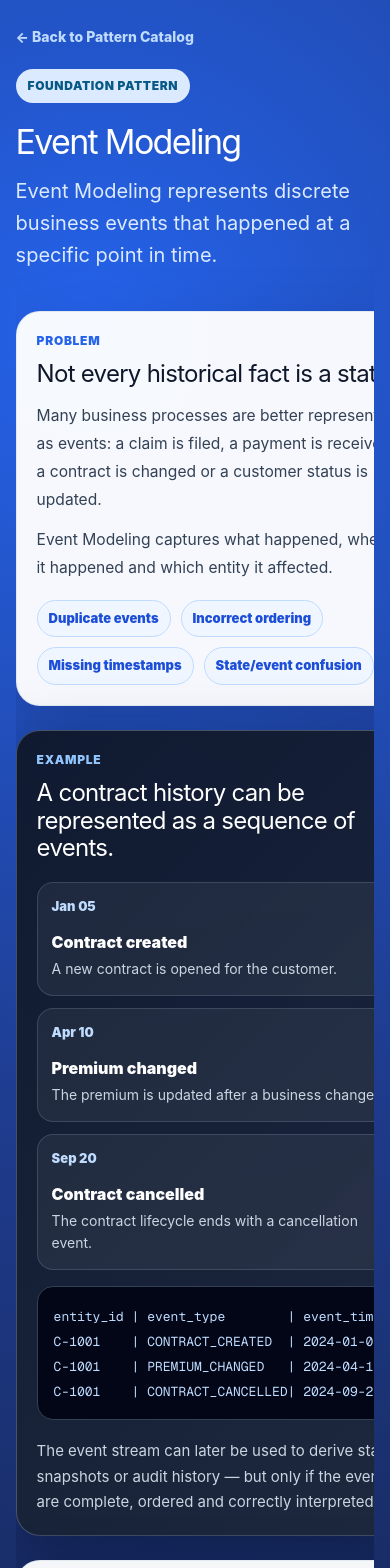
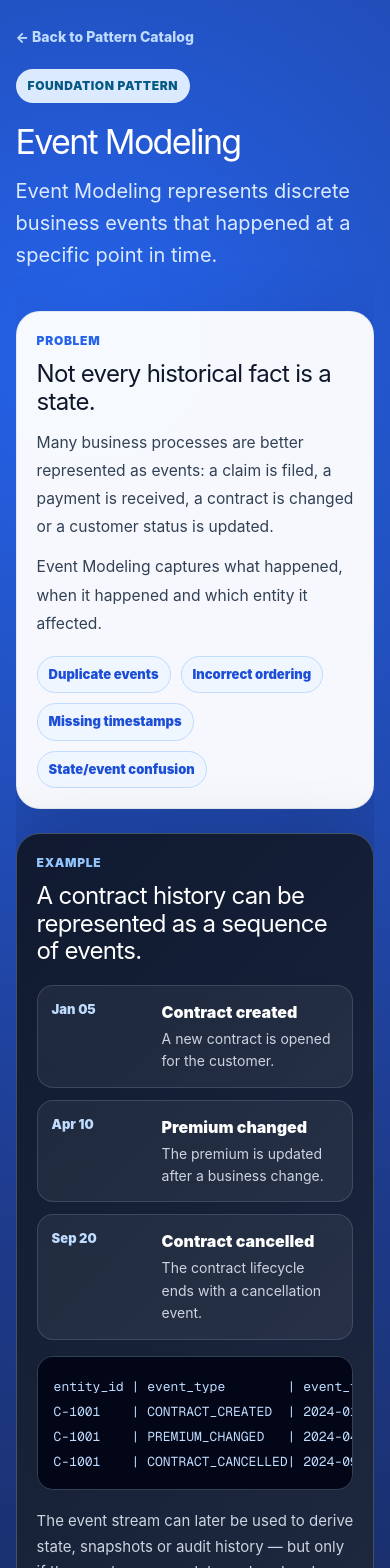
Before and after one commit to frohnhaus-sketch/bitemporal-debugger, a Next.js app: page /learn/event-modeling in a window 390 px wide. Shown: the top 1568 px of the page. Built offline with nearby package versions, Linux system fonts and the light colour scheme.

Commit message:
Fix event modeling mobile layout

```diff
--- a/app/learn/event-modeling/page.tsx
+++ b/app/learn/event-modeling/page.tsx
@@ -477,12 +477,17 @@ const riskChipStyle: CSSProperties = {
 };
 
 const darkCardStyle: CSSProperties = {
+  width: "100%",
+  maxWidth: "100%",
+  minWidth: 0,
+  overflow: "hidden",
   padding: "clamp(20px, 5vw, 28px)",
   borderRadius: 24,
   background:
     "linear-gradient(135deg, rgba(15, 23, 42, 0.96), rgba(30, 41, 59, 0.92))",
   border: "1px solid rgba(148, 163, 184, 0.35)",
   boxShadow: "0 24px 70px rgba(2, 6, 23, 0.35)",
+  boxSizing: "border-box",
 };
 
 const darkEyebrowStyle: CSSProperties = {
@@ -511,12 +516,14 @@ const eventListStyle: CSSProperties = {
 
 const eventRowStyle: CSSProperties = {
   display: "grid",
-  gridTemplateColumns: "repeat(auto-fit, minmax(220px, 1fr))",
+  gridTemplateColumns: "minmax(0, 96px) minmax(0, 1fr)",
   gap: 14,
   padding: 14,
   borderRadius: 16,
   background: "rgba(255, 255, 255, 0.06)",
   border: "1px solid rgba(148, 163, 184, 0.24)",
+  minWidth: 0,
+  boxSizing: "border-box",
 };
 
 const eventDateStyle: CSSProperties = {
@@ -535,6 +542,7 @@ const eventTextStyle: CSSProperties = {
   color: "#cbd5e1",
   fontSize: 14,
   lineHeight: 1.6,
+  overflowWrap: "anywhere",
 };
 
 const codeBoxStyle: CSSProperties = {
```
